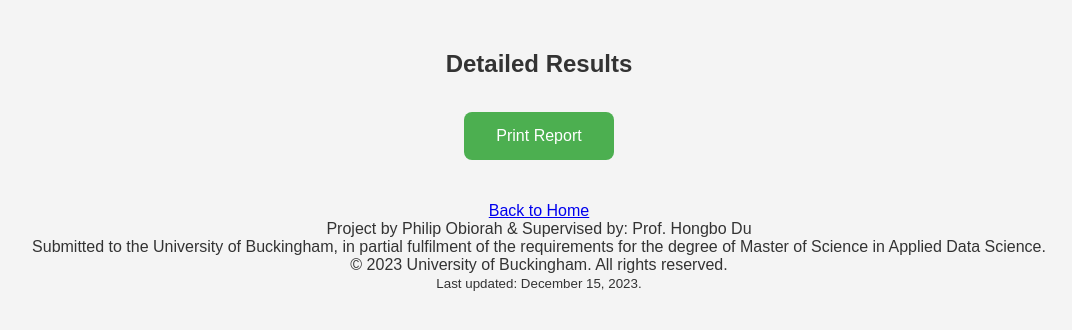
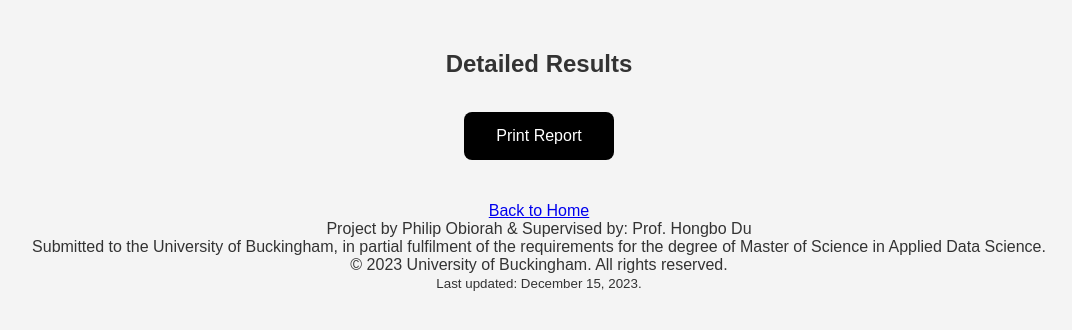
Before and after one commit to philipobiorah/bert_sentiment_analyzer_v2, a Flask app: template templates/result.html in a window 1280 px wide. Shown: the part 194-524 px from the top of the page, without its empty margins (101-1173 px from the left). Run offline with Flask 3, Linux system fonts and the light colour scheme; the template is opened without the code that fills it, so the values that code supplies are empty.

Commit message:
fix css in results

```diff
--- a/templates/result.html
+++ b/templates/result.html
@@ -22,7 +22,7 @@
         }
 
         button {
-            background-color: #4CAF50; /* Green */
+            background-color: #000000; /* Green */
             border: none;
             color: white;
             padding: 15px 32px;
@@ -48,7 +48,7 @@
         }
 
         th {
-            background-color: #4CAF50;
+            background-color: #000000;
             color: white;
         }
 
```
Also changed, not shown: 1 other file.
